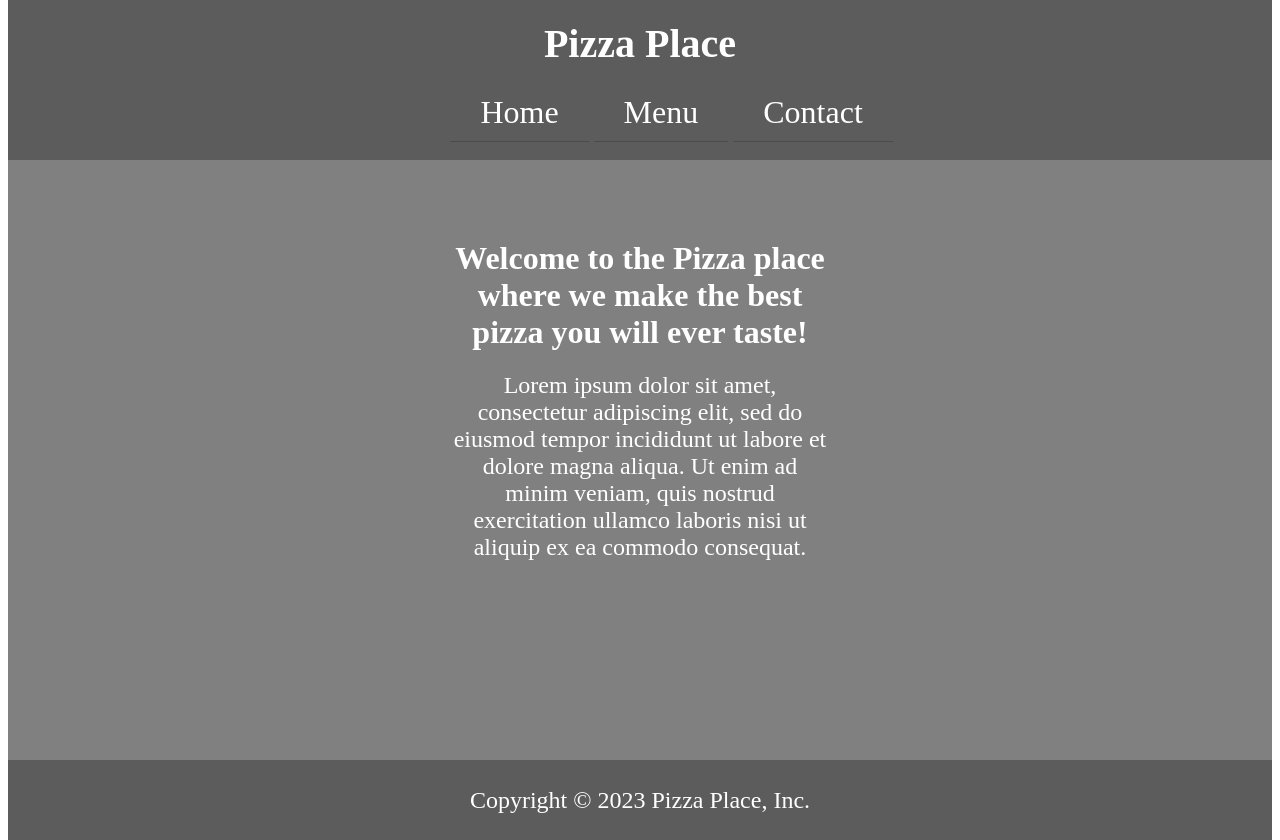
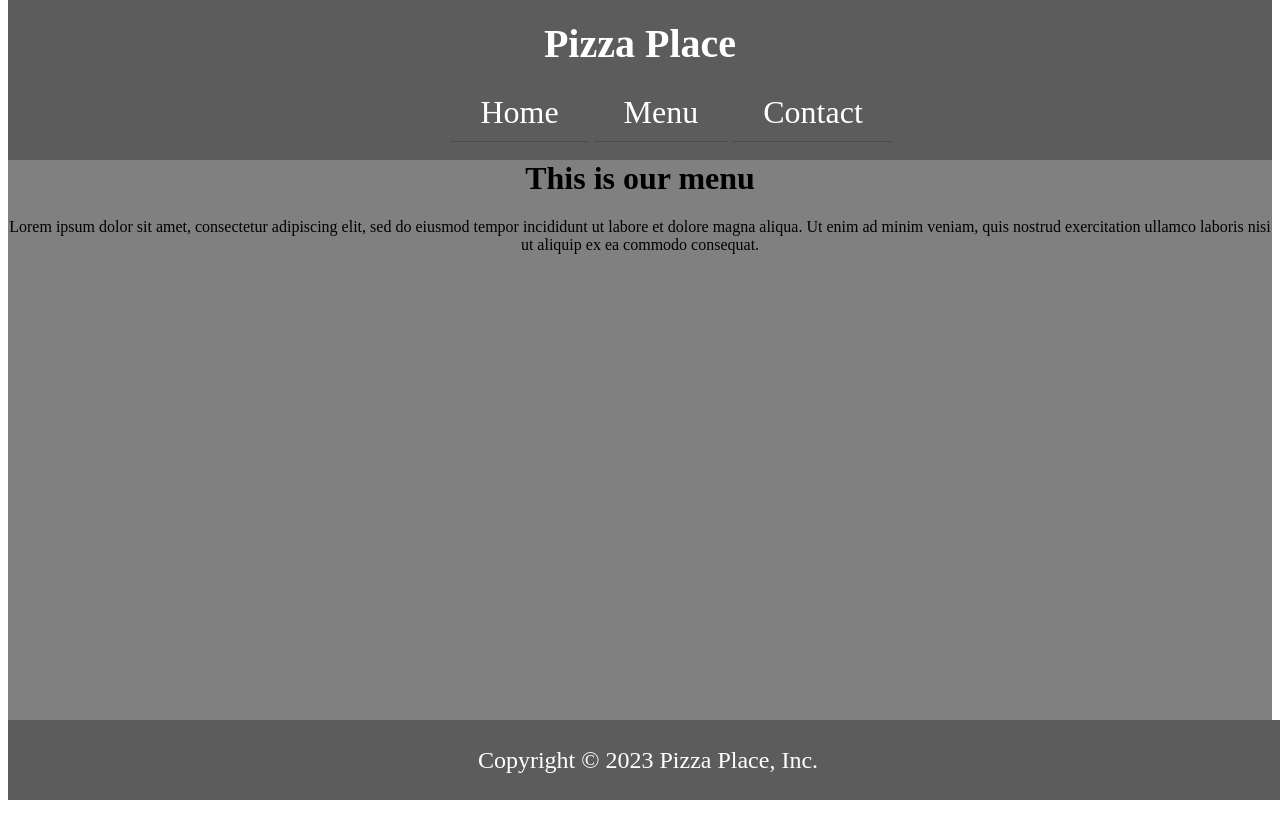
Before and after one commit to TJBaumgartner/Restaurant-Menu, a website built with webpack: page dist/index.html in a window 1280 px wide. Both pictures are taken after a click on the button "Menu". After the commit the page ends 808 px from the top, so only its background shows below. Built offline with nearby package versions, Linux system fonts and the light colour scheme.

Commit message:
menu button changes body content

```diff
--- /dev/null
+++ b/src/clearContent.js
@@ -0,0 +1,7 @@
+const clearContent = function() {
+    const content = document.getElementById('content');
+    while(content.children.length > 2){
+        content.children[1].remove();
+    }
+}
+export default clearContent;
--- /dev/null
+++ b/src/contactPage.js
@@ -0,0 +1,16 @@
+const contactContent = () =>{
+    const contactContainer = document.createElement('div')
+    contactContainer.classList.add('contactContainer')
+
+    const contactHead = document.createElement('h1');
+    contactHead.innerHTML = 'This is our menu'
+    contactContainer.appendChild(contactHead);
+
+    const contactText = document.createElement('p');
+    contactText.innerHTML = 'Lorem ipsum dolor sit amet, consectetur adipiscing elit, sed do eiusmod tempor incididunt ut labore et dolore magna aliqua. Ut enim ad minim veniam, quis nostrud exercitation ullamco laboris nisi ut aliquip ex ea commodo consequat.'
+    contactContainer.appendChild(contactText);
+    return contactContainer;
+}
+export {
+    contactContent
+}
--- a/src/index.js
+++ b/src/index.js
@@ -1,5 +1,16 @@
 import './style.css';
 import loadPage from './loadContent';
+import { contactContent } from './contactPage';
+import clearContent from './clearContent';
+
 loadPage();
+const contentContainer = document.getElementById('content');
+
+const menuButton = document.getElementById('menuButton')
+menuButton.addEventListener('click', function(){
+    clearContent();
+    contentContainer.appendChild(contactContent());
+});
+
 //COOOKIE PIZZA FOR BRE
 //ANCHOVIE PIZZA FOR BRE
--- a/src/style.css
+++ b/src/style.css
@@ -65,6 +65,8 @@
     width: 100%;
     height: 10vh;
     background-color: rgb(92, 92, 92);
+    position: absolute;
+    top: 90vh;
 }
 .footerContainer p{
     color: white;
```
Also changed, not shown: dist/main.js, src/menuPage.js (added).
